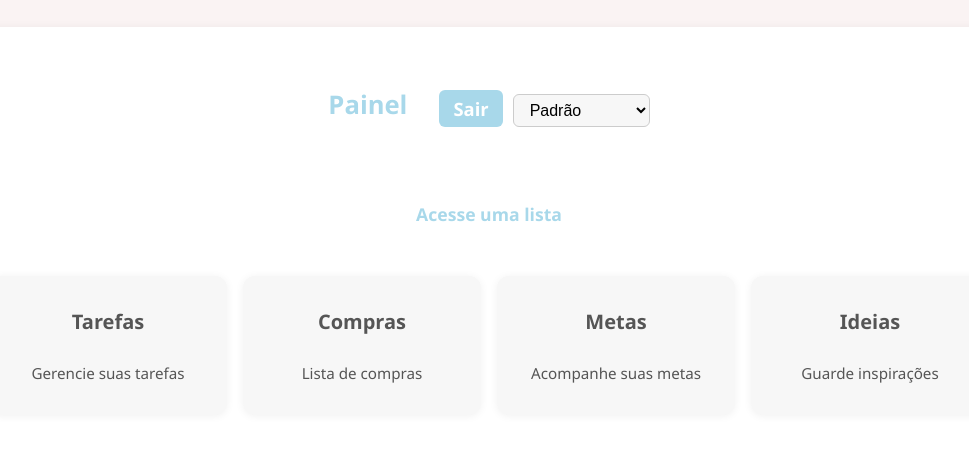
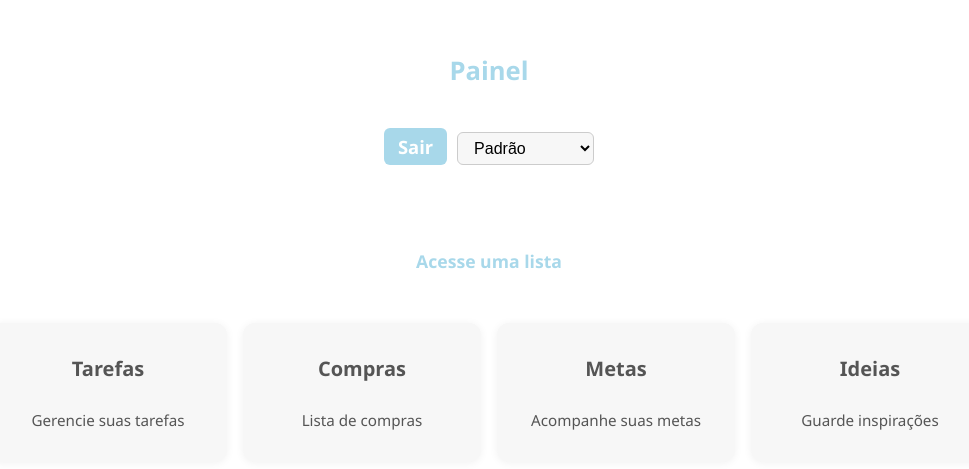
Before and after one commit to Brayan-Jedlicka/TCC-Listas, a website with bundled scripts: page Inicio/dashboard.html in a window 1280 px wide. Shown: the part 149-618 px from the top of the page, without its empty margins (151-1120 px from the left). Built offline with nearby package versions, Linux system fonts and the light colour scheme.

Commit message:
realocação do header

```diff
--- a/Inicio/dashboard.html
+++ b/Inicio/dashboard.html
@@ -8,8 +8,8 @@
 </head>
 <body>
   <div class="dashboard-container">
-    <header style="background: none; box-shadow: none; padding: 0; margin-bottom: 24px;">
-      <h1 style="font-size: 1.6rem; color: var(--primary-color); margin-bottom: 8px;">Painel</h1>
+    <header style="background: none; box-shadow: none; padding: 12px 0; margin-bottom: 24px; position: sticky; top: 0; display: flex; flex-direction: column; align-items: center; z-index: 10;">
+      <h1 style="font-size: 1.6rem; color: var(--primary-color); margin: 0 0 8px 0; text-align: center;">Painel</h1>
       <nav style="display: flex; gap: 10px; align-items: center;">
         <a href="#" id="logoutButton" class="button" style="padding: 6px 14px;">Sair</a>
         <select id="themeSelector" title="Escolha o tema" style="padding: 6px 12px;">
```
